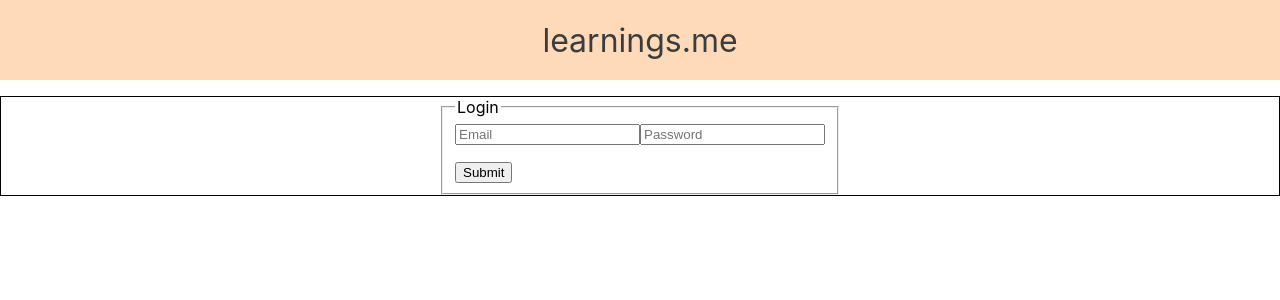
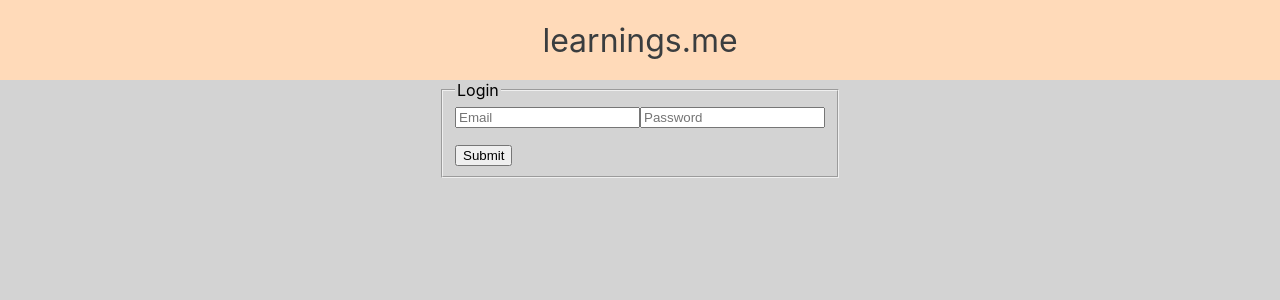
Before and after one commit to mattmegarry/learnings, a React (Create React App) app in the folder web/: page / in a window 1280 px wide. Shown: the top 300 px of the page. Built offline with nearby package versions, Linux system fonts and the light colour scheme.

Commit message:
Fix layout

```diff
--- a/web/src/App.css
+++ b/web/src/App.css
@@ -2,12 +2,40 @@
   text-align: center;
 }
 
+.container {
+  margin-right: auto;
+  margin-left: auto;
+
+  width: 80vw;
+  max-width: 960px;
+
+  /*   padding-right: 10px;
+  padding-left: 10px; */
+}
+
+.header-wrapper {
+  background-color: peachpuff;
+}
+
+.main-wrapper {
+  background-color: lightgrey;
+}
+
 .header {
   height: 10vh;
-  background-color: peachpuff;
   color: #3a3d3f;
   display: flex;
   align-items: center;
+}
+
+.main {
+  min-height: 90vh;
+  display: flex;
+  justify-content: center;
+}
+
+.user-dashboard {
+  width: 100%;
 }
 
 .header-public {
@@ -26,13 +54,6 @@
   font-size: 1em;
 }
 
-.main {
-  margin: 2vh auto;
-  border: solid 1px black;
-  display: flex;
-  justify-content: center;
-}
-
 .user-errors {
   color: red;
 }
@@ -42,4 +63,23 @@
   padding: 5px;
   border: solid 2px blue;
   border-radius: 3px;
+  white-space: pre-wrap;
 }
+
+.quick-add-form {
+  display: flex;
+  flex-direction: column;
+}
+
+.quick-add-item {
+  margin-bottom: 1vh;
+}
+
+.hyphenate {
+  overflow-wrap: break-word;
+  word-wrap: break-word;
+  -webkit-hyphens: auto;
+  -ms-hyphens: auto;
+  -moz-hyphens: auto;
+  hyphens: auto;
+}
--- a/web/src/App.js
+++ b/web/src/App.js
@@ -56,15 +56,19 @@ class App extends Component {
 
   render() {
     return (
-      <div className="wrapper">
+      <>
         <Header user={this.state.user} signout={this.signout} />
+        <div className="main-wrapper">
+          <div className="container">
             <div className="main">
               <Router>
                 <Switch>
                   <Route
                     exact
                     path="/dashboard"
-                render={props => <UserDash {...props} user={this.state.user} />}
+                    render={props => (
+                      <UserDash {...props} user={this.state.user} />
+                    )}
                   />
                   <Route
                     exact
@@ -83,6 +87,8 @@ class App extends Component {
               </Router>
             </div>
           </div>
+        </div>
+      </>
     );
   }
 }
--- a/web/src/components/blocks/Header.js
+++ b/web/src/components/blocks/Header.js
@@ -7,6 +7,8 @@ function Header(props) {
   return (
     <>
       {user ? (
+        <div className="header-wrapper">
+          <div className="container">
             <div className="header header-user">
               <div className="logo logo-user">learnings.me</div>
               <div>
@@ -14,9 +16,17 @@ function Header(props) {
                 <button onClick={signout}>Signout</button>
               </div>
             </div>
+          </div>
+        </div>
       ) : (
+        <div className="header-wrapper">
+          <div className="container">
             <div className="header header-public">
+              <div className="inner">
                 <div className="logo logo-public">learnings.me</div>
+              </div>
+            </div>
+          </div>
         </div>
       )}
     </>
--- a/web/src/components/blocks/QuickAddSnippet.js
+++ b/web/src/components/blocks/QuickAddSnippet.js
@@ -62,21 +62,25 @@ class QuickAddSnippet extends Component {
           <legend>Quick Add</legend>
           <form className="quick-add-form" onSubmit={this.handleSubmit}>
             <input
+              className="question-input quick-add-item"
               type="text"
               name="questionText"
               value={this.state.questionText}
               onChange={this.handleChange}
               placeholder="Question"
             />
-            <input
-              type="text"
+            <textarea
+              className="snippet-textarea quick-add-item"
               name="snippetText"
               value={this.state.snippetText}
               onChange={this.handleChange}
-              placeholder="Snippet"
             />
             <div>{message}</div>
-            <input type="submit" value="Submit" />
+            <input
+              className="quick-add-submit quick-add-item"
+              type="submit"
+              value="Submit"
+            />
           </form>
         </fieldset>
       </div>
--- a/web/src/components/pages/UserDash.js
+++ b/web/src/components/pages/UserDash.js
@@ -39,13 +39,13 @@ class UserDash extends Component {
     if (!user) return <Redirect to={{ path: "/" }} />;
 
     const snippetListItems = snippets.map(snippet => (
-      <li key={snippet.id} className="snippet">
+      <li key={snippet.id} className="snippet hyphenate">
         {snippet.snippetText}
       </li>
     ));
 
     return (
-      <div>
+      <div className="user-dashboard">
         <QuickAddSnippet
           userId={this.props.user.id}
           getRecentSnippets={this.getRecentSnippets}
```
Lines whose indentation alone changed are shown as unchanged.
